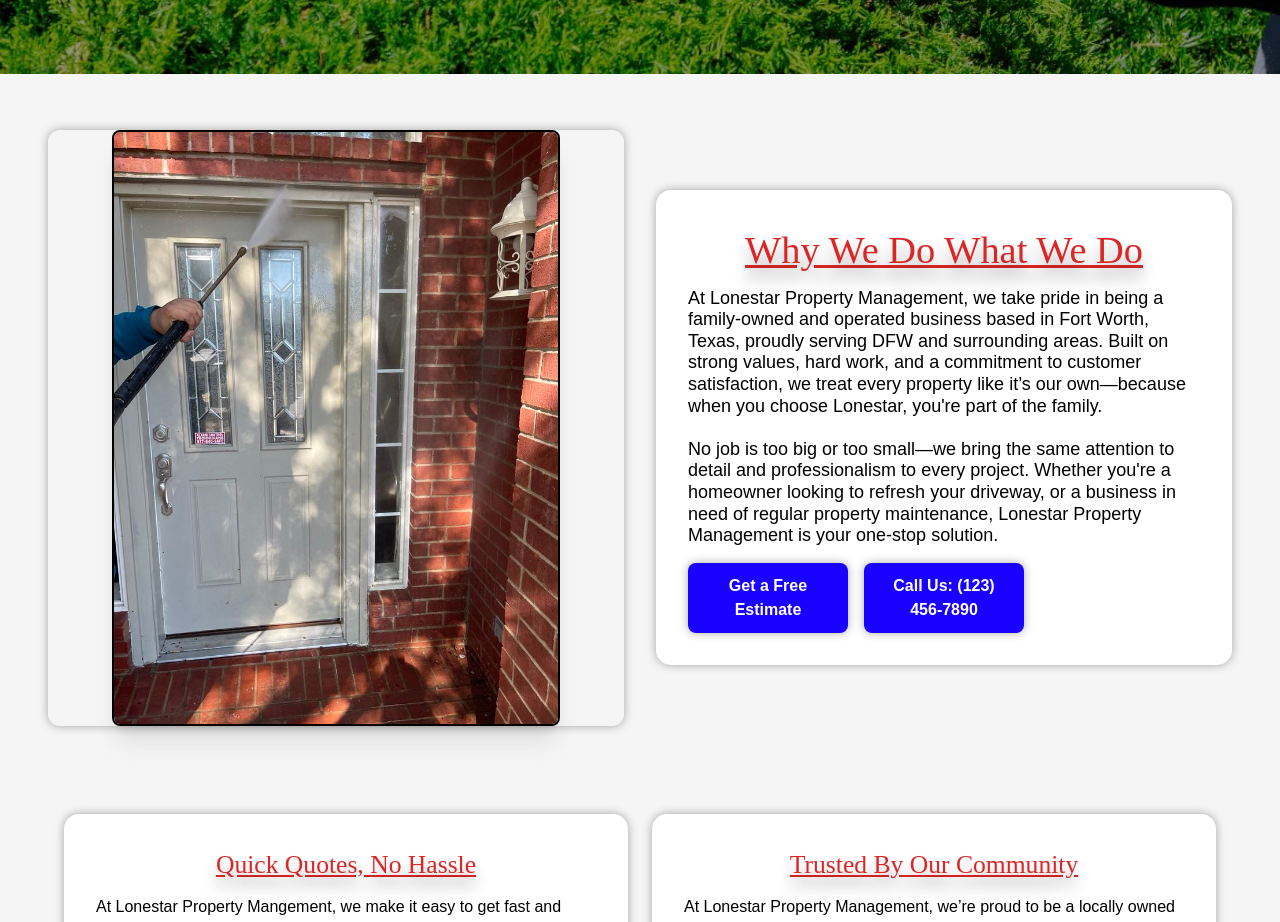
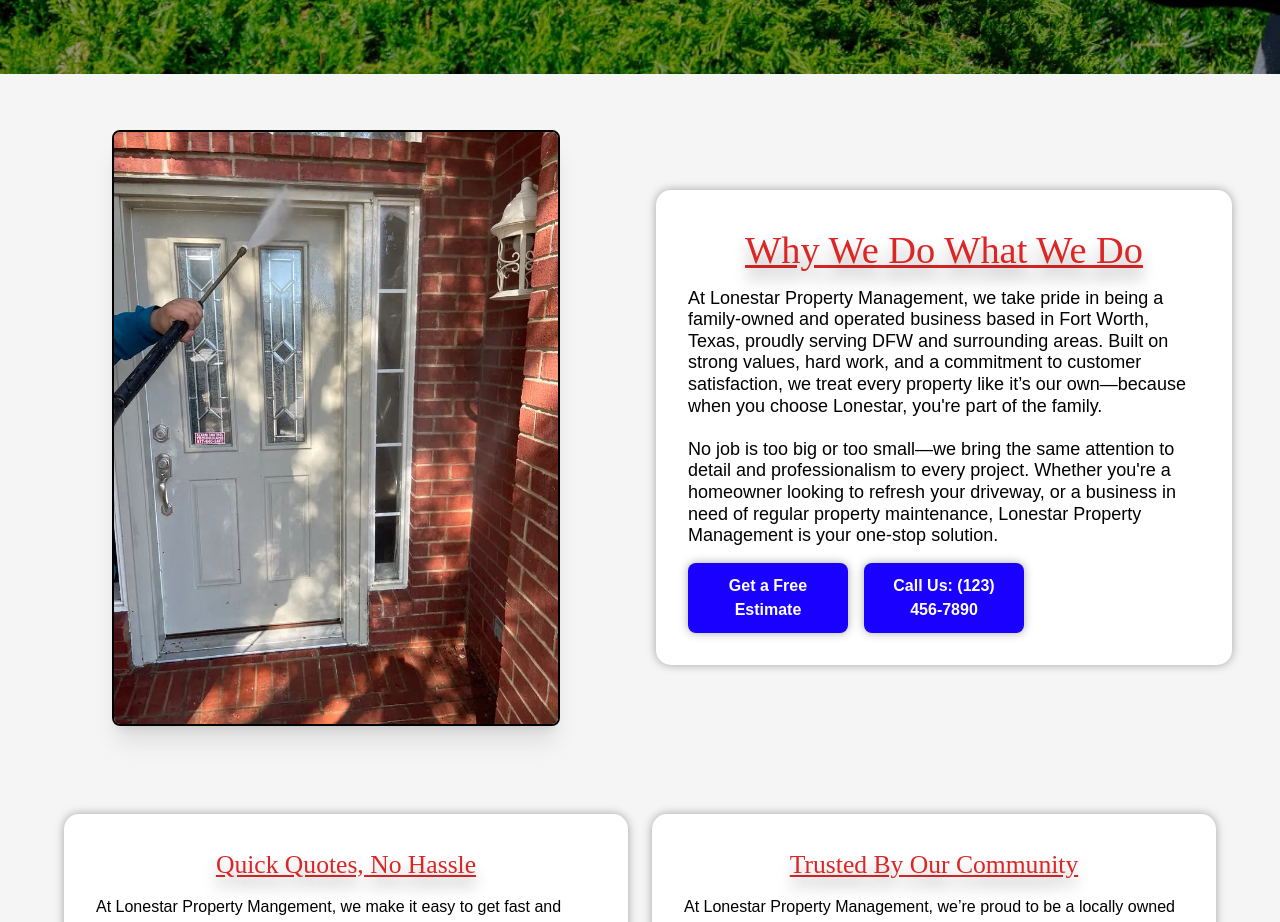
Before and after one commit to laughingelf/LonestarPM, a React (Vite) app: page /home in a window 1280 px wide. Shown: the part 800-1722 px from the top of the page. Built offline with nearby package versions, Linux system fonts and the light colour scheme; a web font is replaced by a local one.

Commit message:
updated images

```diff
--- a/src/index.css
+++ b/src/index.css
@@ -225,7 +225,7 @@
   display: flex;
   justify-content: center;
   margin-bottom: 1.5rem;
-  box-shadow: 0 0 10px rgba(0, 0, 0, 0.336);
+  /* box-shadow: 0 0 10px rgba(0, 0, 0, 0.336); */
   border-radius: 12px;
 }
 
--- a/src/pages/About.jsx
+++ b/src/pages/About.jsx
@@ -25,11 +25,16 @@
 
             {/* Image Section */}
             <div id="landing-img">
+            <picture>
+              <source srcSet="/img/mission.webp" type="image/webp" />
+
               <img
-                src="/img/mission.jpg"
-                alt="Mission"
-                className="rounded-lg shadow-lg w-full h-full object-cover"
+              src="/img/mission.jpg" // replace with your image path
+              alt="Mission-img"
+              loading="eager"
+              className="w-full max-w-xs sm:max-w-sm md:max-w-md rounded-lg shadow-xl border-2 border-black"
               />
+              </picture>
             </div>
 
             {/* Text Section */}
--- a/src/pages/LandingPage.jsx
+++ b/src/pages/LandingPage.jsx
@@ -14,11 +14,16 @@
                     <div className="flex flex-col md:flex-row items-center justify-center gap-8 px-4 py-8">
                         {/* Image */}
                         <div id="landing-img">
-                            <img
-                            src="/img/mission.jpg" // replace with your image path
-                            alt="Mission-img"
-                            className="w-full max-w-xs sm:max-w-sm md:max-w-md rounded-lg shadow-xl border-2 border-black"
-                            />
+                            <picture>
+                                <source srcSet="/img/mission.webp" type="image/webp" />
+
+                                <img
+                                src="/img/mission.jpg" // replace with your image path
+                                alt="Mission-img"
+                                loading="eager"
+                                className="w-full max-w-xs sm:max-w-sm md:max-w-md rounded-lg shadow-xl border-2 border-black"
+                                />
+                            </picture>
                         </div>
 
                         {/* Card */}
```
Also changed, not shown: public/img/mission.webp (added).
